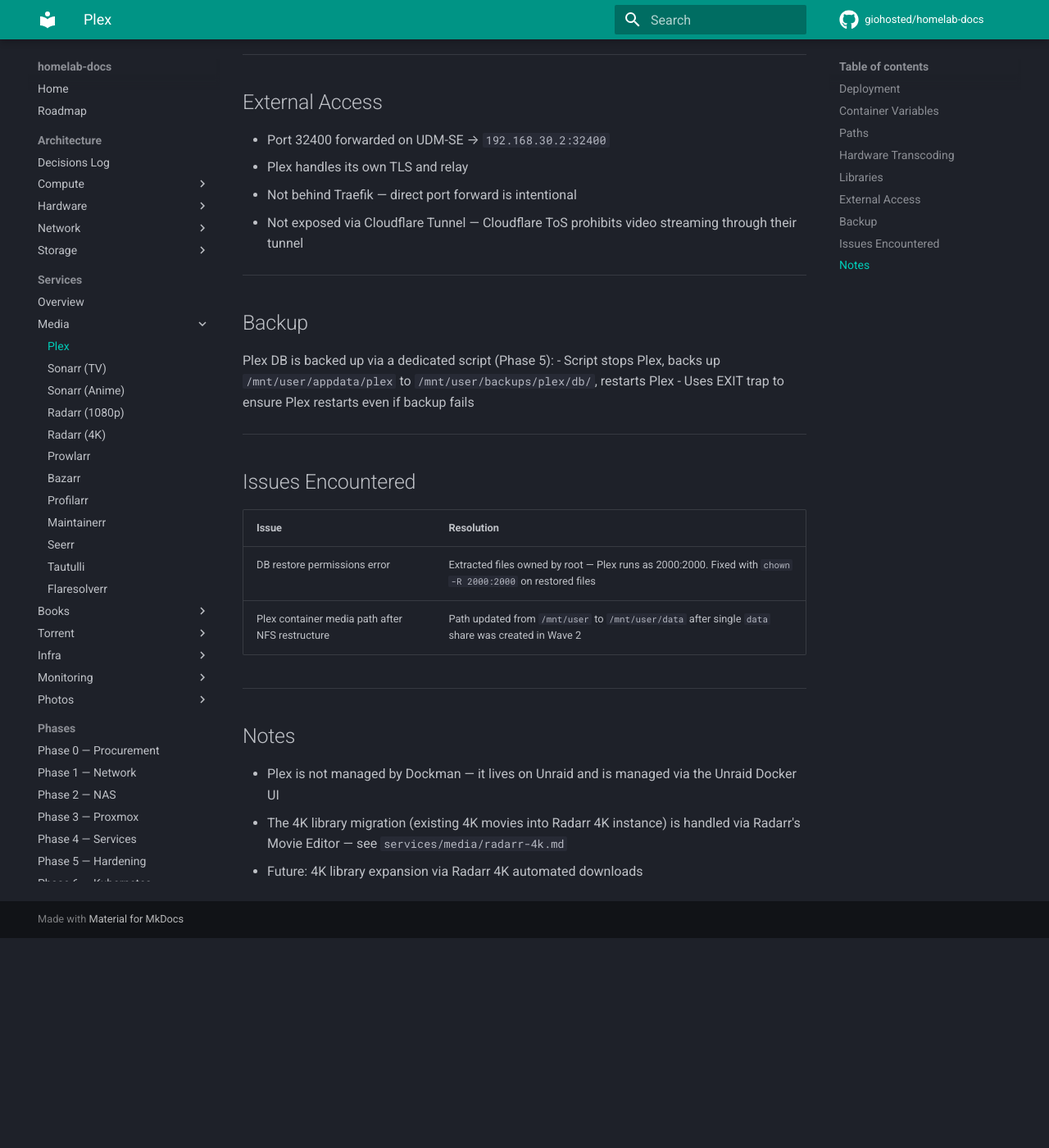
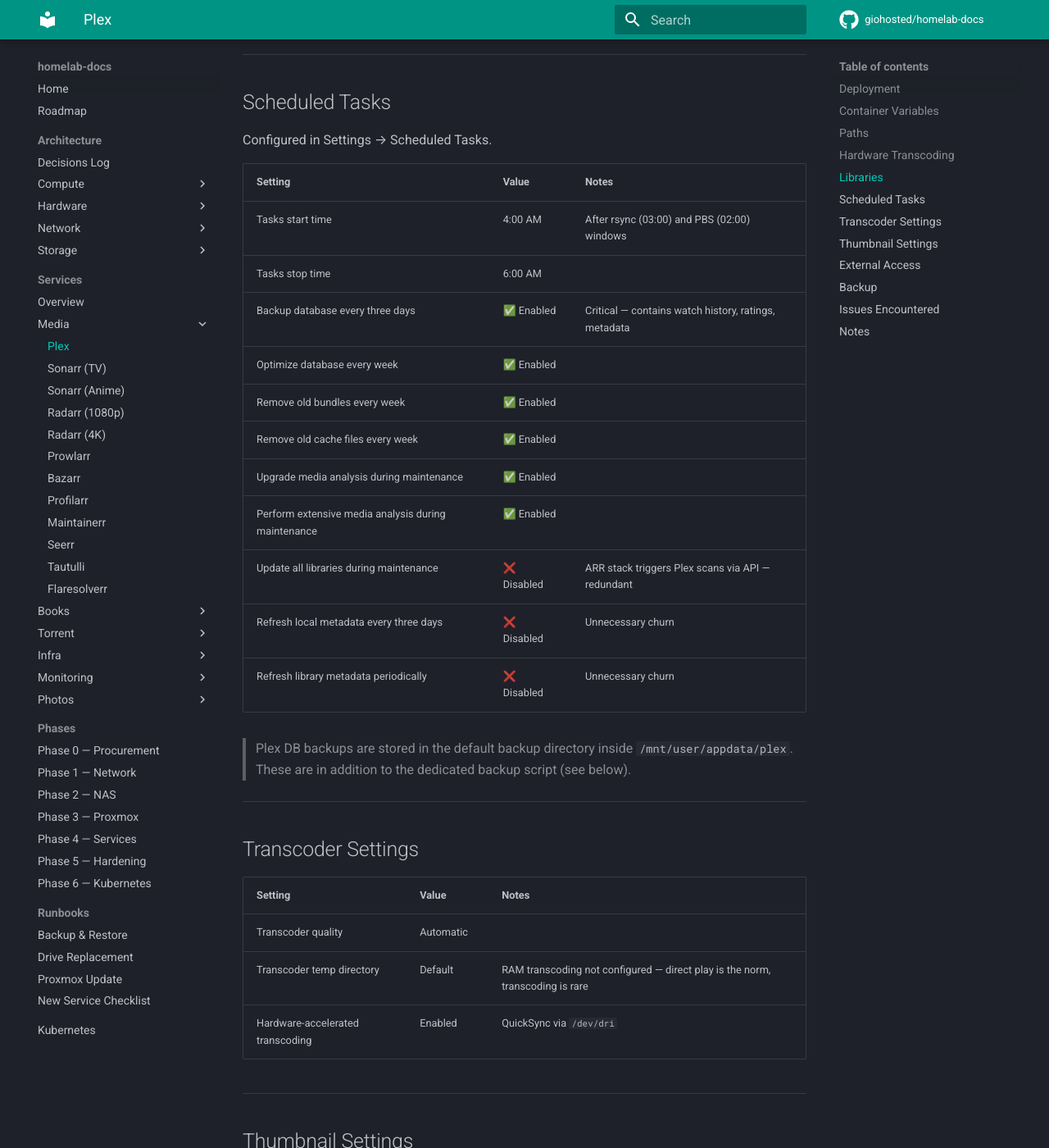
Before and after one commit to giohosted/homelab-docs, an MkDocs documentation site: the page built from docs/services/media/plex.md, in a window 1280 px wide and 1400 px high, scrolled down 1947 px. Shown: the whole window at 82% size. Built offline with MkDocs 1.6.1 and Material for MkDocs 9.7.7, drawn with Linux system fonts in a browser that asks for light colours; comment, search, counter and statistics services are not loaded; before the commit the page ends 3091 px from its top, so only the background shows below that; some of the changed text lies outside the part shown.

Commit message:
updated services/media/plex.md to be up to date

```diff
--- a/docs/services/media/plex.md
+++ b/docs/services/media/plex.md
@@ -23,16 +23,16 @@
 
 | Variable | Value |
 |----------|-------|
-| PUID | 2000 |
-| PGID | 2000 |
-| VERSION | docker |
+| `PUID` | 2000 |
+| `PGID` | 2000 |
+| `VERSION` | docker |
 
 ---
 
 ## Paths
 
 | Container Path | Host Path | Purpose |
-|----------------|-----------|---------|
+|---------------|-----------|---------|
 | `/data` | `/mnt/user/data` | Full data share access — media and downloads |
 | `/config` | `/mnt/user/appdata/plex` | Plex database and config |
 
@@ -62,6 +62,47 @@
 
 ---
 
+## Scheduled Tasks
+
+Configured in Settings → Scheduled Tasks.
+
+| Setting | Value | Notes |
+|---------|-------|-------|
+| Tasks start time | 4:00 AM | After rsync (03:00) and PBS (02:00) windows |
+| Tasks stop time | 6:00 AM | |
+| Backup database every three days | ✅ Enabled | Critical — contains watch history, ratings, metadata |
+| Optimize database every week | ✅ Enabled | |
+| Remove old bundles every week | ✅ Enabled | |
+| Remove old cache files every week | ✅ Enabled | |
+| Upgrade media analysis during maintenance | ✅ Enabled | |
+| Perform extensive media analysis during maintenance | ✅ Enabled | |
+| Update all libraries during maintenance | ❌ Disabled | ARR stack triggers Plex scans via API — redundant |
+| Refresh local metadata every three days | ❌ Disabled | Unnecessary churn |
+| Refresh library metadata periodically | ❌ Disabled | Unnecessary churn |
+
+> Plex DB backups are stored in the default backup directory inside `/mnt/user/appdata/plex`. These are in addition to the dedicated backup script (see below).
+
+---
+
+## Transcoder Settings
+
+| Setting | Value | Notes |
+|---------|-------|-------|
+| Transcoder quality | Automatic | |
+| Transcoder temp directory | Default | RAM transcoding not configured — direct play is the norm, transcoding is rare |
+| Hardware-accelerated transcoding | Enabled | QuickSync via `/dev/dri` |
+
+---
+
+## Thumbnail Settings
+
+| Setting | Value | Notes |
+|---------|-------|-------|
+| Generate video preview thumbnails | Never | Storage and CPU intensive — not worth it for a personal library |
+| Generate chapter image thumbnails | As scheduled task + when media added | Small and useful for movies |
+
+---
+
 ## External Access
 
 - Port 32400 forwarded on UDM-SE → `192.168.30.2:32400`
@@ -73,9 +114,12 @@
 
 ## Backup
 
-Plex DB is backed up via a dedicated script (Phase 5):
+Plex DB is backed up via a dedicated script (Phase 5 Wave 8):
+
 - Script stops Plex, backs up `/mnt/user/appdata/plex` to `/mnt/user/backups/plex/db/`, restarts Plex
 - Uses EXIT trap to ensure Plex restarts even if backup fails
+
+Plex also performs its own built-in database backup every three days (enabled in Scheduled Tasks) to the default backup directory inside `/mnt/user/appdata/plex`.
 
 ---
 
```
Also changed, not shown: other parts of docs/services/media/plex.md (+3 -3 lines).
